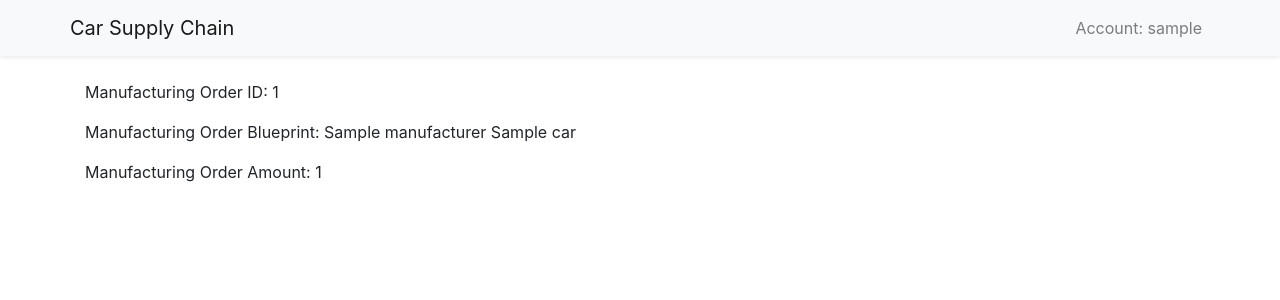
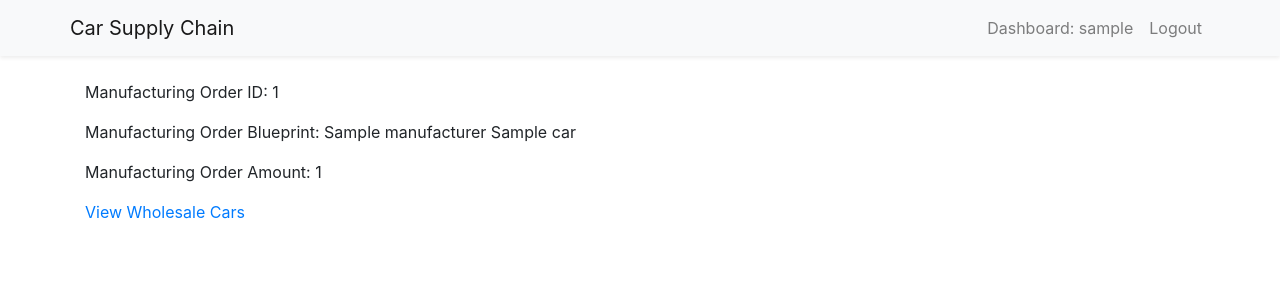
Before and after one commit to jothamc/car-supply-chain, a Django app: page /manufacturers/mo/1/ in a window 1280 px wide. Shown: the top 300 px of the page. Run offline with Django 3.2, Linux system fonts and the light colour scheme; a user stored in the database is signed in; tables that the repository leaves empty hold one stand-in row (values such as "Sample post"); some libraries are stand-ins or nearby versions.

Commit message:
fix 403 issue

```diff
--- a/CarSupply/settings.py
+++ b/CarSupply/settings.py
@@ -161,6 +161,7 @@ AUTH_USER_MODEL = 'users.User'
 
 LOGIN_URL = '/user/login/'
 LOGIN_REDIRECT_URL = '/user/'
+LOGOUT_REDIRECT_URL = '/user/'
 
 CRISPY_TEMPLATE_PACK = 'bootstrap4'
 
--- a/manufacturers/templates/manufacturing-order-detail.html
+++ b/manufacturers/templates/manufacturing-order-detail.html
@@ -18,5 +18,6 @@
         <p>
             Manufacturing Order Amount: {{manu_order.count}}
         </p>
+        <a href="{% url 'inventory:index' %}">View Wholesale Cars</a>
     </div>
 {% endblock content %}
--- a/users/templates/base.html
+++ b/users/templates/base.html
@@ -45,13 +45,20 @@
                     <a class="nav-link" href="{% url 'user:profile' %}">
                         {% if request.user.is_authenticated %}
                         <i class="fa fa-user-check fa-2x"></i>
-                        Account: {{user.username}}
+                        Dashboard: {{user.username}}
                         {% else %}
                         <i class="fa fa-user fa-2x"></i>
                         Login
                         {% endif %}
                     </a>
                 </li>
+                {% if request.user.is_authenticated %}
+                <li class="nav-item">
+                    <a class="nav-link" href="{% url 'user:logout' %}">
+                        Logout
+                    </a>
+                </li>
+                {% endif %}
             </ul>
         </div>
     </div>
```
Also changed, not shown: populate.py (+8 -3 lines).
